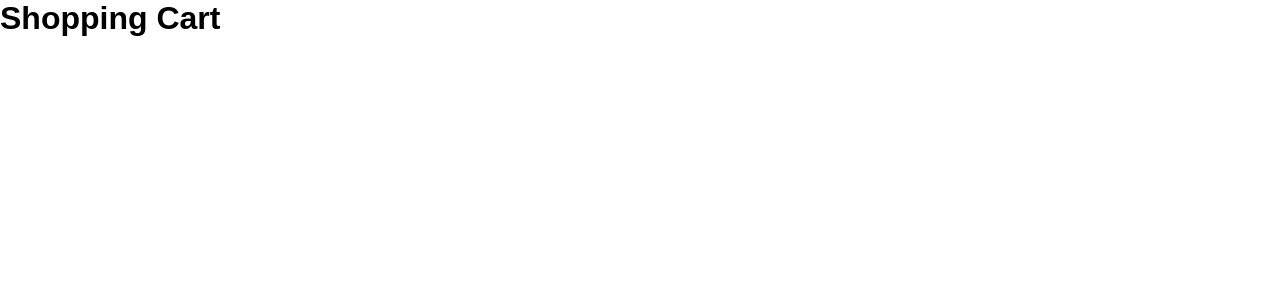
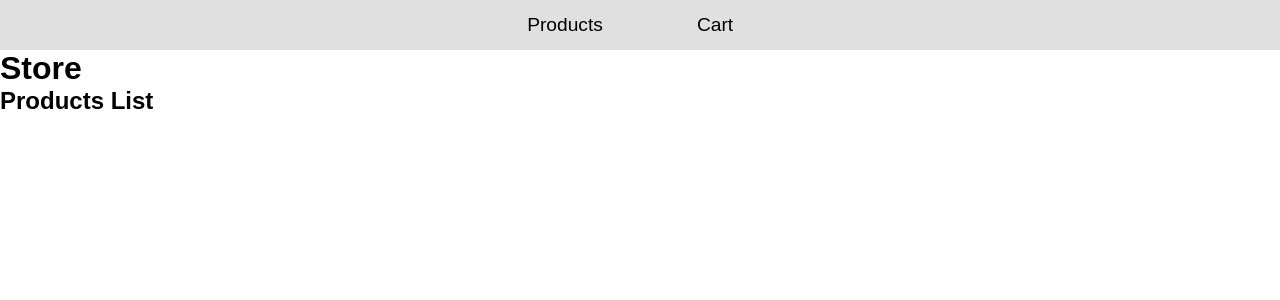
Before and after one commit to EduardoSCosta/atividade-shopping-cart, a React (Create React App) app: page / in a window 1280 px wide. Shown: the top 300 px of the page. Built offline with nearby package versions, Linux system fonts and the light colour scheme.

Commit message:
create Store component

```diff
--- a/src/App.js
+++ b/src/App.js
@@ -1,7 +1,9 @@
-function App() {
+import Store from './components/Store';
+
+const App = () => {
   return (
-    <div className="App">
-      <h1>Shopping Cart</h1>
+    <div className='App'>
+      <Store />
     </div>
   );
 }
--- /dev/null
+++ b/src/components/Store.jsx
@@ -0,0 +1,38 @@
+import { useState } from 'react';
+import Cart from './Cart';
+import ProductsList from './ProductsList';
+import SelectPageButton from './SelectPageBtn';
+import '../styles/components/_store.css'
+
+const PRODUCTS_LIST = [
+  { name: 'product one', description: 'This is product one.'},
+  { name: 'product two', description: 'This is product two.'},
+  { name: 'product three', description: 'This is product three.'},
+  { name: 'product four', description: 'This is product four.'},
+]
+const PRODUCTS_PAGE = 'products';
+const CART_PAGE = 'cart'
+
+const Store = () => {
+  const [products, setProducts] = useState(PRODUCTS_LIST);
+  const [cartItems, setCartItems] = useState([]);
+  const [currentPage, setCurrentPage] = useState(PRODUCTS_PAGE);
+
+  const isCurrentPage = currentPage === PRODUCTS_PAGE;
+  return(
+    <>
+      <header className='header'>
+        <SelectPageButton pageName={PRODUCTS_PAGE} setCurrentPage={setCurrentPage} />
+        <SelectPageButton pageName={CART_PAGE} setCurrentPage={setCurrentPage} />
+      </header>
+        <h1>Store</h1>
+        { (isCurrentPage) ?
+          <ProductsList />
+        :
+          <Cart />
+        }
+    </>
+  );
+}
+
+export default Store;
--- a/src/index.js
+++ b/src/index.js
@@ -4,6 +4,7 @@ import App from './App';
 import './styles/generic/_box-sizing.css';
 import './styles/generic/_resets.css';
 import './styles/elements/_body.css';
+import './styles/elements/_button.css';
 
 ReactDOM.render(
   <React.StrictMode>
--- /dev/null
+++ b/src/styles/components/_store.css
@@ -0,0 +1,7 @@
+.header {
+  background-color: #e0e0e0;
+  display: flex;
+  justify-content: center;
+  align-items: center;
+  height: 50px;
+}
```
